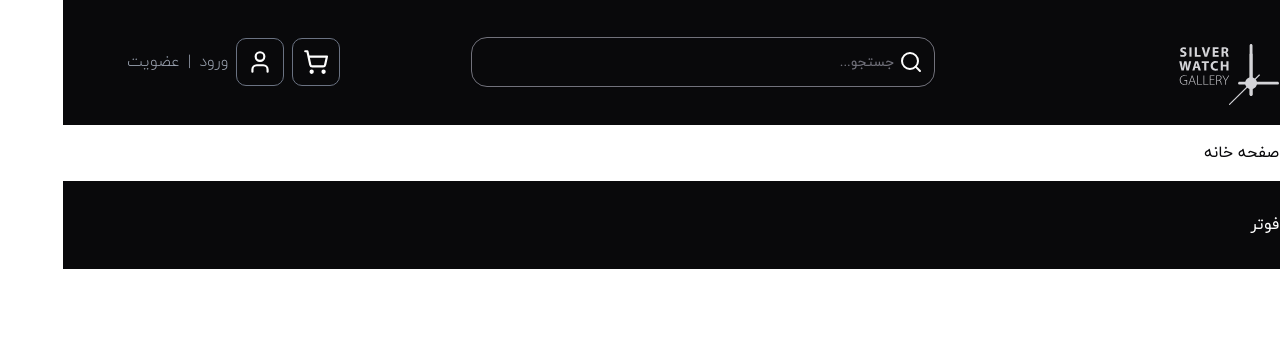
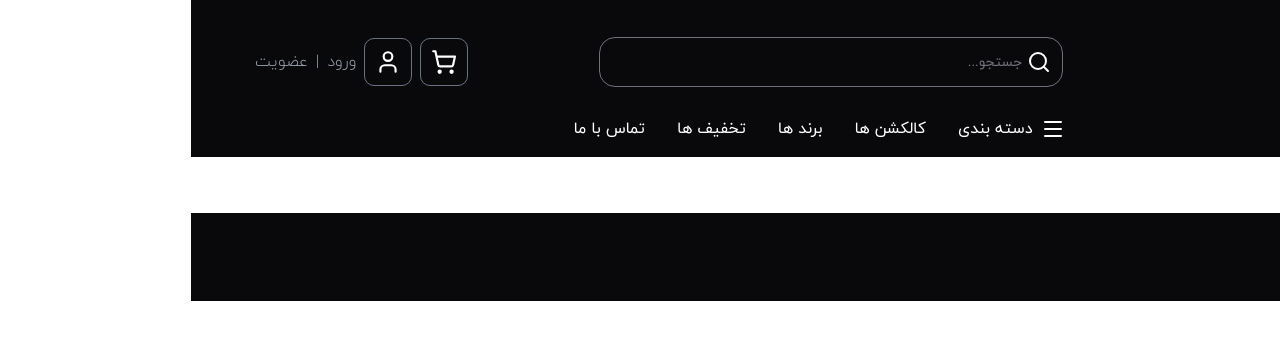
Before and after one commit to ali-khanix/silverwatchgallery, a Next.js app in the folder client/: page / in a window 1280 px wide. Shown: the top 340 px of the page. Built offline with nearby package versions, Linux system fonts and the light colour scheme.

Commit message:
nav categorie

```diff
--- /dev/null
+++ b/client/src/components/Categories.jsx
@@ -0,0 +1,48 @@
+import { Menu } from "lucide-react";
+import Image from "next/image";
+import Link from "next/link";
+
+const menuItems = [
+  {
+    name: "دسته بندی",
+    icon: <Menu />,
+    slug: "categories",
+  },
+  {
+    name: "کالکشن ها",
+
+    slug: "collections",
+  },
+  {
+    name: "برند ها",
+    slug: "brands",
+  },
+  {
+    name: "تخفیف ها",
+    slug: "offers",
+  },
+  {
+    name: "تماس با ما",
+    slug: "call-us",
+  },
+];
+
+const Categories = () => {
+  return (
+    <div className="flex justify-center items-center mx-auto">
+      <ul className="flex gap-8 py-4">
+        {menuItems.map((item) => (
+          <li key={item.name} className="-translate-x-3">
+            <Link href={item.slug}>
+              <div className="flex flex-row gap-2">
+                {item?.icon} {item.name}
+              </div>
+            </Link>
+          </li>
+        ))}
+      </ul>
+    </div>
+  );
+};
+
+export default Categories;
--- a/client/src/components/Navbar.jsx
+++ b/client/src/components/Navbar.jsx
@@ -4,6 +4,7 @@ import Link from "next/link";
 import { ShoppingCart, User } from "lucide-react";
 import { MenuIcon } from "lucide-react";
 import { Search } from "lucide-react";
+import Categories from "./Categories";
 
 {
   /* <div className="mx-auto p-4 sm:px-0 sm:max-w-xl  md:max-w-2xl lg:max-w-3xl xl:max-w-6xl"></div> */
@@ -12,7 +13,7 @@ import { Search } from "lucide-react";
 const Navbar = () => {
   return (
     <nav className="bg-zinc-950 text-white">
-      <div className="p-8 sm:p-8 flex justify-between items-center sm:px-0 sm:max-w-xl md:max-w-2xl lg:max-w-3xl xl:max-w-6xl mx-auto sm:gap-24 flex-row-reverse sm:flex-row">
+      <div className="px-8 pt-8 pb-2 flex justify-between items-center sm:px-0 sm:max-w-xl md:max-w-2xl lg:max-w-3xl xl:max-w-6xl mx-auto sm:gap-24 flex-row-reverse sm:flex-row ">
         {/* LOGO */}
         <Link href={"/"} className="sm:mx-auto sm:w-3/12 sm:translate-y-3">
           <Image
@@ -57,6 +58,8 @@ const Navbar = () => {
           <Search size={32} />
         </div>
       </div>
+
+      <Categories />
     </nav>
   );
 };
```
Also changed, not shown: client/public/icons/menu-icon.svg (added).
